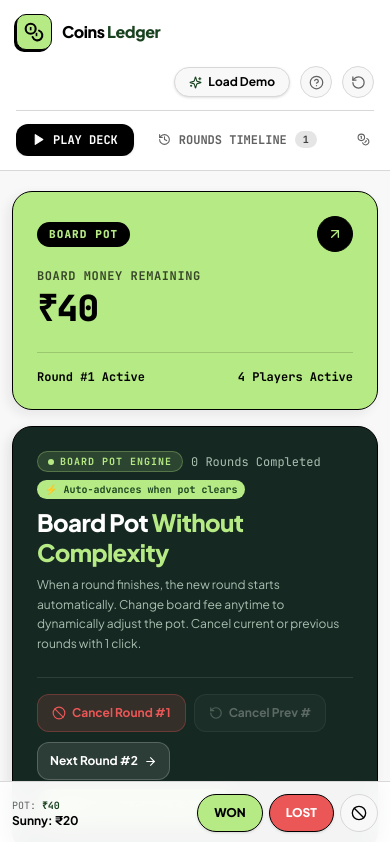
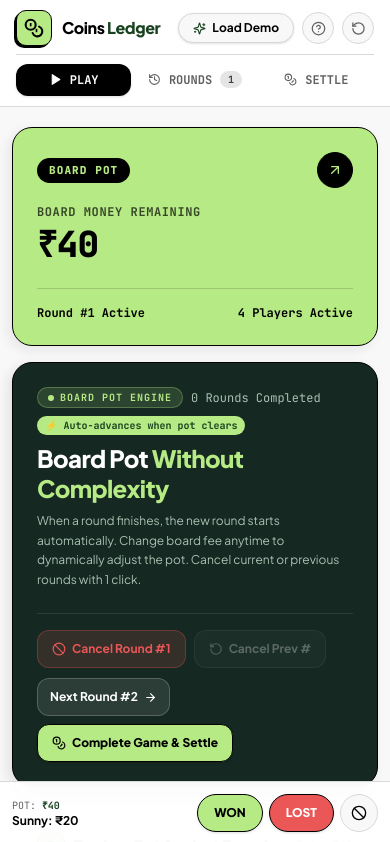
Before and after one commit to Nikhil-sai-nambula/coinledger, a React (Vite) app: page / in a window 390 px wide. Shown: the top 842 px of the page. Built offline with nearby package versions, Linux system fonts and the light colour scheme.

Commit message:
Mobile layout: compact header, setup accordion, scoreboard rows, cleaner bottom bar
Updated header component layout and styling for better responsiveness.

```diff
--- a/src/components/Header.tsx
+++ b/src/components/Header.tsx
@@ -41,8 +41,8 @@ export const Header: React.FC = () => {
     <>
       {/* Main Navbar */}
       <header className="border-b border-[#D8D8D8] bg-white/95 backdrop-blur-xl sticky top-0 z-40">
-        <div className="max-w-7xl mx-auto px-4 sm:px-6 py-3.5">
-          <div className="flex flex-col md:flex-row md:items-center justify-between gap-4">
+        <div className="max-w-7xl mx-auto px-4 sm:px-6 py-2.5 sm:py-3.5">
+          <div className="flex flex-row items-center justify-between gap-2 md:gap-4">
 
             {/* Left: Coins Ledger Official Logo */}
             <div className="flex items-center gap-4">
@@ -55,7 +55,7 @@ export const Header: React.FC = () => {
             </div>
 
             {/* Right: Live Metrics & Quick Actions */}
-            <div className="flex items-center gap-2.5 self-end md:self-auto flex-wrap">
+            <div className="flex items-center gap-2 md:gap-2.5 shrink-0">
 
               {/* Table Status Pill */}
               <div className="hidden sm:flex items-center gap-3 px-3.5 py-1.5 rounded-full bg-[#F8F8F8] border border-[#D8D8D8] text-xs font-mono">
@@ -102,29 +102,31 @@ export const Header: React.FC = () => {
           </div>
 
           {/* Navigation Bar Tabs */}
-          <nav className="flex items-center gap-2 mt-3 pt-3 border-t border-[#D8D8D8] overflow-x-auto no-scrollbar text-xs font-mono">
+          <nav className="flex items-center gap-1.5 sm:gap-2 mt-2 pt-2 sm:mt-3 sm:pt-3 border-t border-[#D8D8D8] text-xs font-mono">
             <button
               onClick={() => setCurrentTab('play')}
-              className={`px-4 py-2 rounded-[12px] transition-all whitespace-nowrap cursor-pointer flex items-center gap-2 font-bold ${
+              className={`px-2 sm:px-4 py-2 rounded-[12px] transition-all whitespace-nowrap cursor-pointer flex flex-1 sm:flex-initial items-center justify-center gap-2 font-bold ${
                 currentTab === 'play' || currentTab === 'overview'
                   ? 'bg-black text-white shadow-sm font-black'
                   : 'text-[#616161] hover:text-black hover:bg-[#F0F0F0]'
               }`}
             >
               <Play size={13} className={currentTab === 'play' || currentTab === 'overview' ? 'fill-current' : ''} />
-              <span>PLAY DECK</span>
+              <span className="sm:hidden">PLAY</span>
+              <span className="hidden sm:inline">PLAY DECK</span>
             </button>
 
             <button
               onClick={() => setCurrentTab('rounds')}
-              className={`px-4 py-2 rounded-[12px] transition-all whitespace-nowrap cursor-pointer flex items-center gap-2 font-bold ${
+              className={`px-2 sm:px-4 py-2 rounded-[12px] transition-all whitespace-nowrap cursor-pointer flex flex-1 sm:flex-initial items-center justify-center gap-2 font-bold ${
                 currentTab === 'rounds'
                   ? 'bg-black text-white shadow-sm font-black'
                   : 'text-[#616161] hover:text-black hover:bg-[#F0F0F0]'
               }`}
             >
               <History size={13} />
-              <span>ROUNDS TIMELINE</span>
+              <span className="sm:hidden">ROUNDS</span>
+              <span className="hidden sm:inline">ROUNDS TIMELINE</span>
               <span className={`text-[10px] px-2 py-0.5 rounded-full font-mono font-bold ${
                 currentTab === 'rounds' ? 'bg-[#B6EA84] text-black' : 'bg-[#E5E5E5] text-[#404040]'
               }`}>
@@ -134,14 +136,15 @@ export const Header: React.FC = () => {
 
             <button
               onClick={() => setCurrentTab('settlement')}
-              className={`px-4 py-2 rounded-[12px] transition-all whitespace-nowrap cursor-pointer flex items-center gap-2 font-bold ${
+              className={`px-2 sm:px-4 py-2 rounded-[12px] transition-all whitespace-nowrap cursor-pointer flex flex-1 sm:flex-initial items-center justify-center gap-2 font-bold ${
                 currentTab === 'settlement'
                   ? 'bg-black text-white shadow-sm font-black'
                   : 'text-[#616161] hover:text-black hover:bg-[#F0F0F0]'
               }`}
             >
               <Coins size={13} />
-              <span>FINAL SETTLEMENT</span>
+              <span className="sm:hidden">SETTLE</span>
+              <span className="hidden sm:inline">FINAL SETTLEMENT</span>
             </button>
           </nav>
         </div>
```
